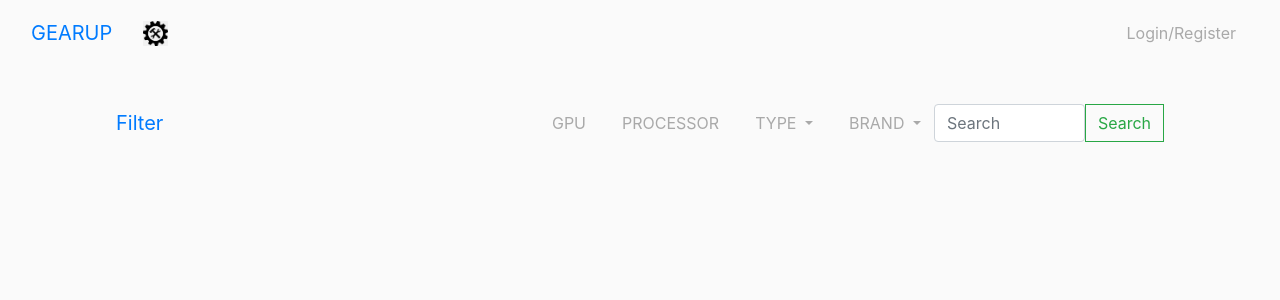
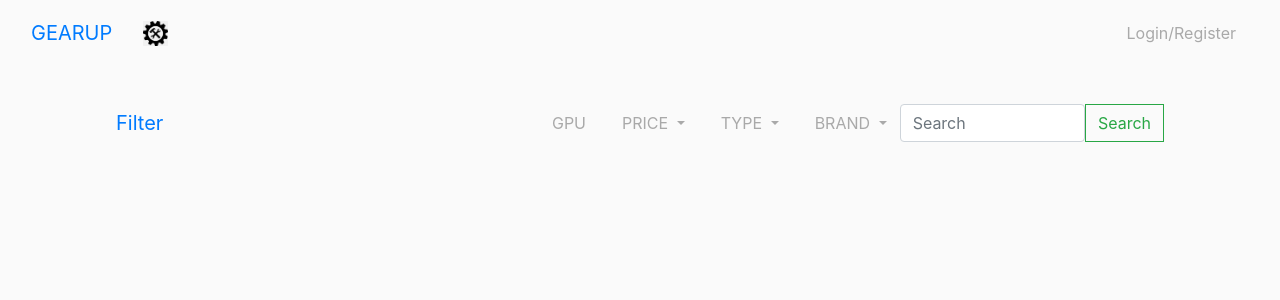
Before and after one commit to KritanShres/GearUp-, a Django app: page /items/ in a window 1280 px wide. Shown: the top 300 px of the page. Run offline with Django 5.2, Linux system fonts and the light colour scheme; data that the repository does not hold is empty; some libraries are stand-ins or nearby versions.

Commit message:
second commit

```diff
--- a/ecom/website/templates/store/items.html
+++ b/ecom/website/templates/store/items.html
@@ -14,8 +14,14 @@
             <a class="nav-link active" aria-current="page" href="#">GPU
             </a>
           </li>
-          <li class="nav-item">
-            <a class="nav-link" href="#">PROCESSOR</a>
+          <li class="nav-item dropdown">
+            <a class="nav-link dropdown-toggle" href="#" id="navbarDropdownMenuLink" data-toggle="dropdown" aria-haspopup="true" aria-expanded="false">
+              PRICE
+            </a>
+            <div class="dropdown-menu" aria-labelledby="navbarDropdownMenuLink">
+              <a class="dropdown-item" href="?query={{ query }}&price_order=low_to_high">LOW TO HIGH</a>
+              <a class="dropdown-item" href="?query={{ query }}&price_order=high_to_low">Price: High to Low</a>
+          </div>
           </li>
           <li class="nav-item dropdown">
             <a class="nav-link dropdown-toggle" href="#" id="navbarDropdownMenuLink" data-toggle="dropdown" aria-haspopup="true" aria-expanded="false">
@@ -42,6 +48,7 @@
           <input class="form-control me-2" type="search" placeholder="Search" aria-label="Search" name="query" type="text" value="{{ query }}">
           <button class="btn btn-outline-success" type="submit" >Search</button>
         </form>
+
       </div>
     </div>
   </nav>
--- a/ecom/website/views.py
+++ b/ecom/website/views.py
@@ -172,9 +172,14 @@ def items(request):
 	query = request.GET.get('query','')
 	category_id = request.GET.get('category',0)
 	brand_id = request.GET.get('brand', 0)
+	price_order = request.GET.get('price_order', "")
 	categories = Category.objects.all()
 	items = Laptop.objects.all()
 	brands = Brand.objects.all()
+	if price_order == 'low_to_high':
+		items = items.order_by('price')
+	elif price_order == 'high_to_low':
+		items = items.order_by('-price')
 
 	if category_id:
 		items = items.filter(category_id=category_id)
@@ -184,7 +189,7 @@ def items(request):
 		items = items.filter(Q(name__icontains=query)|Q(description__icontains = query))
 		brands = brands.filter(Q(name__icontains = query)|Q(description__icontains = query))
 
-	return render(request, 'store/items.html', {'items': items, 'query': query, 'categories': categories,'category_id':int(category_id),'brands': brands,})
+	return render(request, 'store/items.html', {'items': items, 'query': query, 'categories': categories,'category_id':int(category_id),'brands': brands,'price_order':price_order,})
 
 def detail(request,pk):
 	detail = Laptop.objects.get(pk=pk)
```
